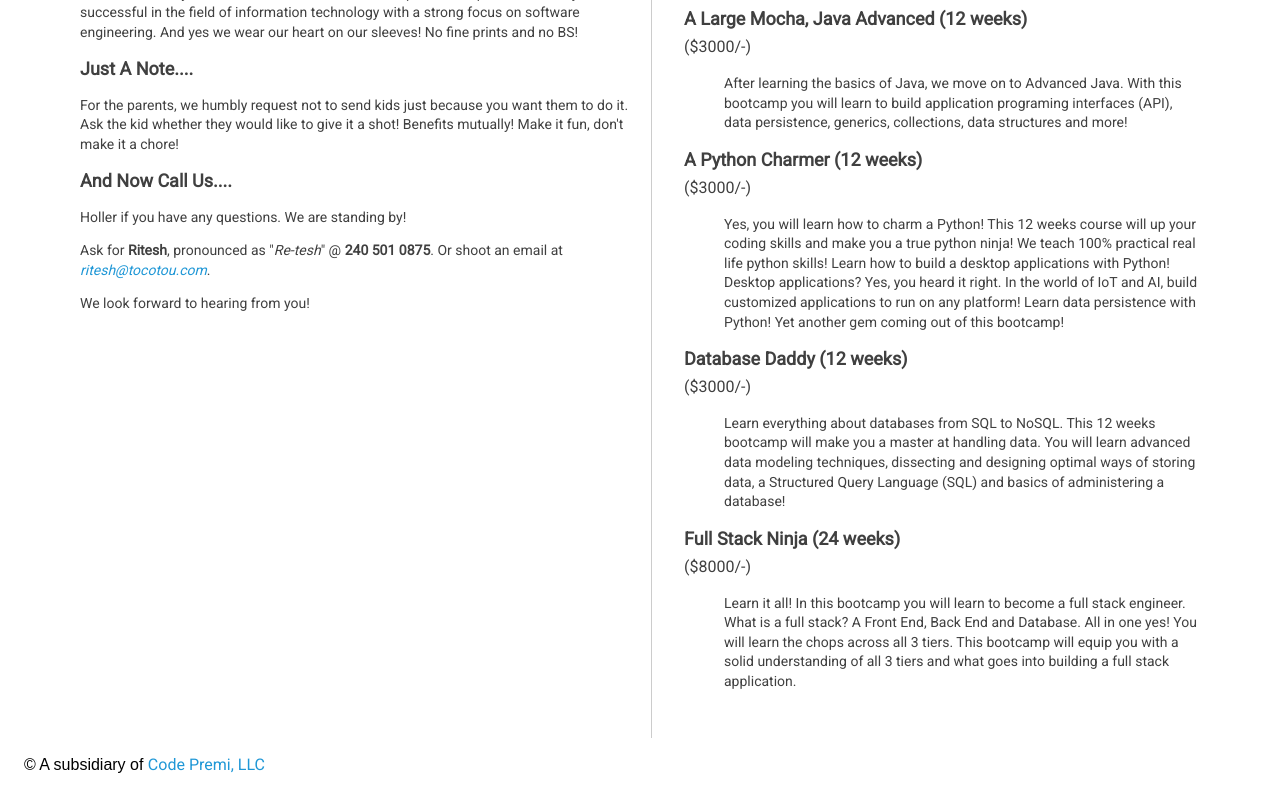
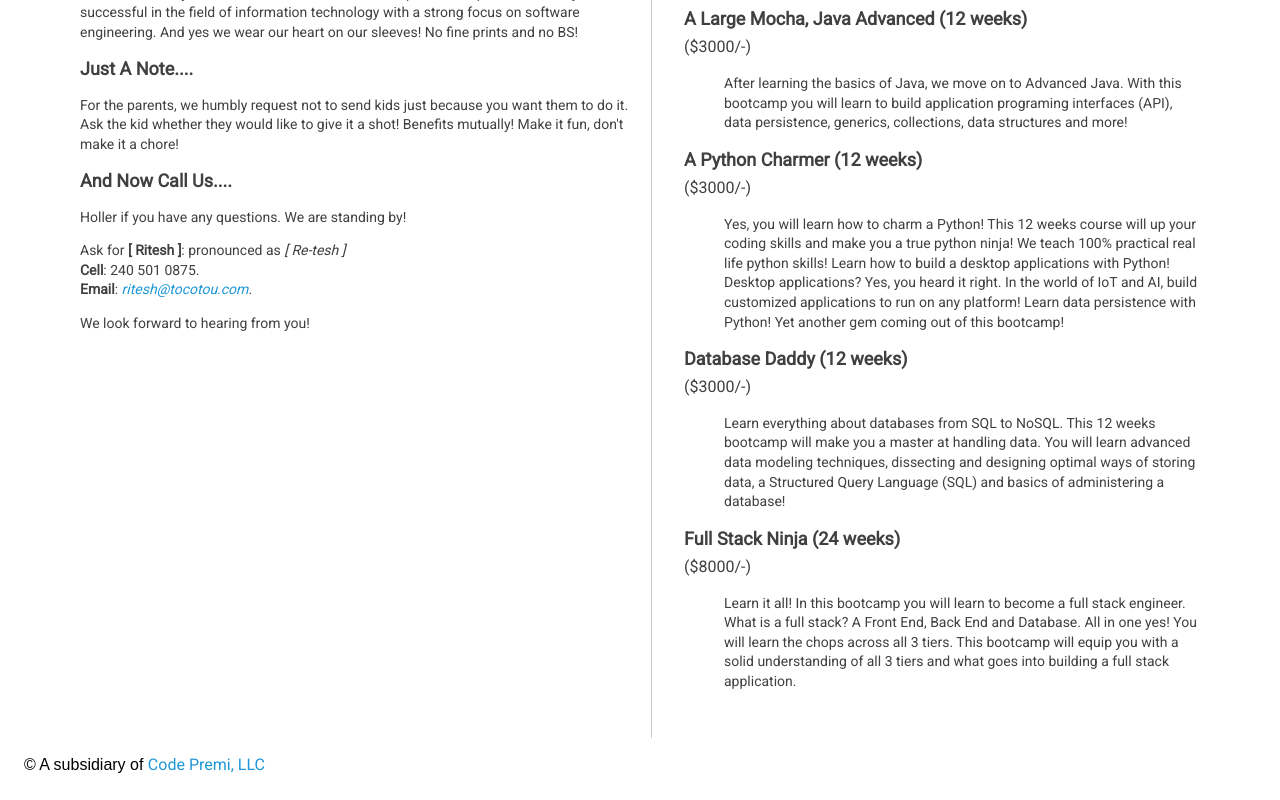
Before and after one commit to riteshapatel/riteshapatel.github.io, a plain HTML site: page index.html in a window 1280 px wide. Shown: the part 779-1579 px from the top of the page. Drawn offline with Linux system fonts and the light colour scheme.

Commit message:
minor fixes

```diff
--- a/index.html
+++ b/index.html
@@ -41,9 +41,12 @@
                         <br />
                         <p>Holler if you have any questions. We are standing by!</p>
 
-                        <p>Ask for <strong>Ritesh</strong>, pronounced as "<i>Re-tesh</i>" @ <b>240 501 0875</b>. Or shoot an email at <a href="mailto:ritesh@tocotou.com" style="text-decoration:none; color: #1F97D6"><i>ritesh@tocotou.com</i></a>.</p>
+                        <p>Ask for <strong>[ Ritesh ]</strong>: pronounced as <i>[ Re-tesh ]</i> <br />
+                        <b>Cell</b>: 240 501 0875. <br />
+                        <b>Email</b>: <a href="mailto:ritesh@tocotou.com" style="text-decoration:none; color: #1F97D6"><i>ritesh@tocotou.com</i></a>.</p>
 
                         <p>We look forward to hearing from you!   </p>
+
                     </p>
                 </div>
             </div>
```
